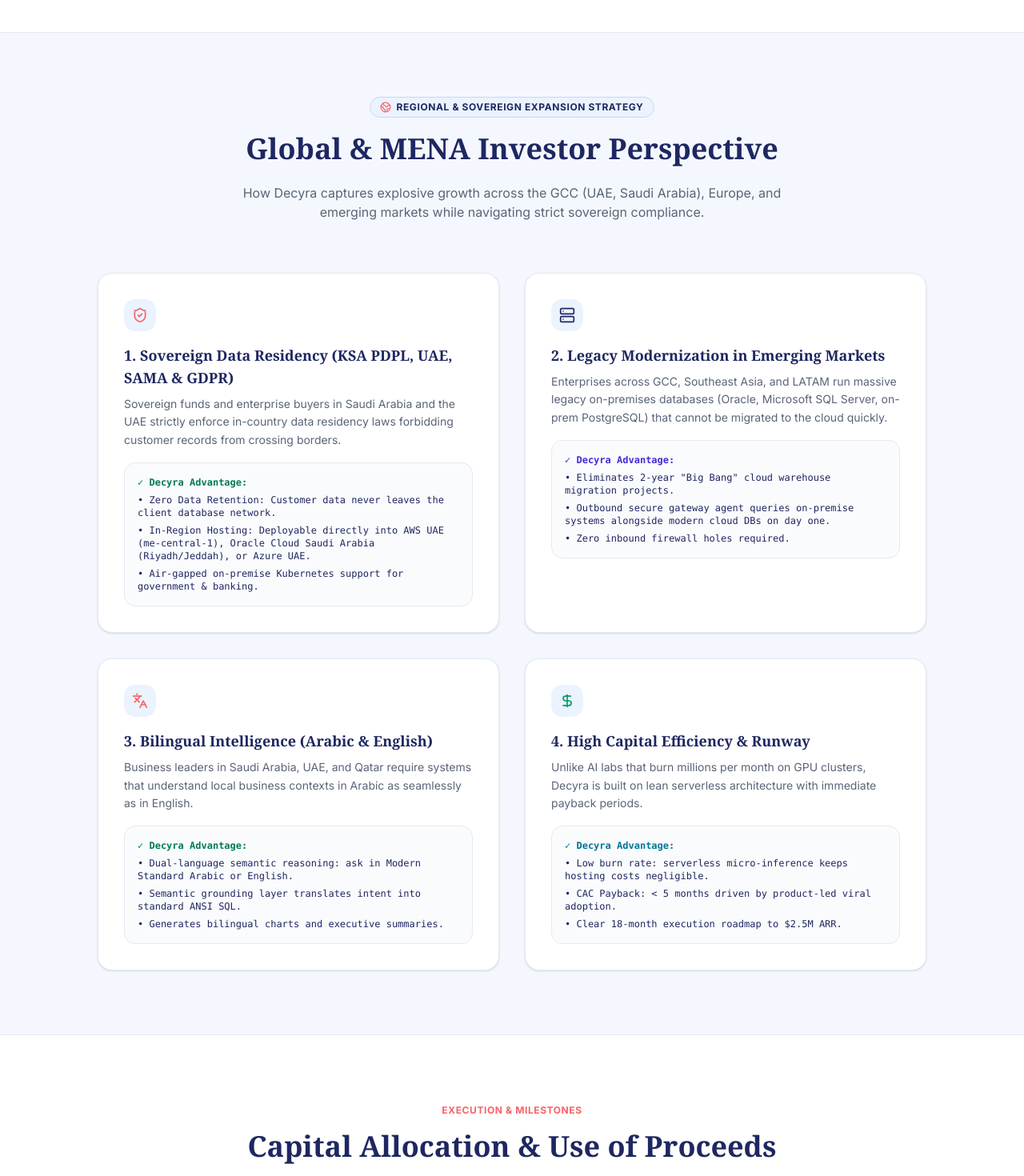
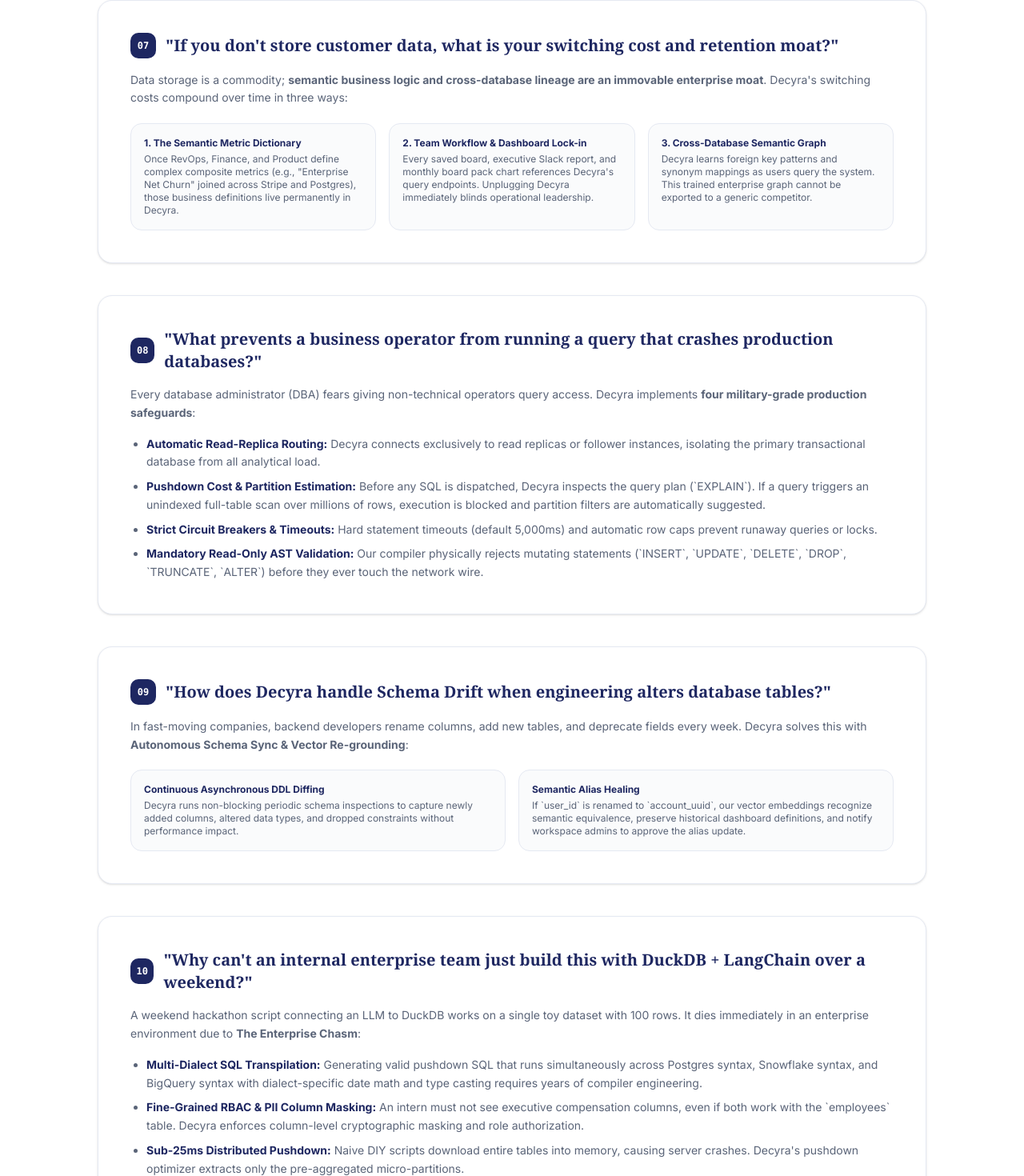
Before and after one commit to anttonyraj/decyra, a Next.js app: page /investors in a window 1280 px wide. Shown: the part 7151-8621 px from the top of the page at 80% size. Built offline with nearby package versions, Linux system fonts and the light colour scheme.

Commit message:
feat(investors): add Q07-Q10 answering switching costs, production crash prevention, schema drift, and build-vs-buy

```diff
--- a/src/app/investors/page.tsx
+++ b/src/app/investors/page.tsx
@@ -645,6 +645,128 @@
                   </ul>
                 </div>
               </div>
+
+              {/* Question 7: Switching Cost & Retention Moat */}
+              <div className="bg-white rounded-2xl border border-[#E5E9F2] p-8 sm:p-10 shadow-sm">
+                <div className="flex items-center gap-3 mb-4">
+                  <span className="w-8 h-8 rounded-lg bg-[#1E2761] text-white flex items-center justify-center text-xs font-bold font-mono">07</span>
+                  <h3 className="text-xl font-bold text-[#1E2761] font-serif">
+                    &quot;If you don&apos;t store customer data, what is your switching cost and retention moat?&quot;
+                  </h3>
+                </div>
+                <div className="space-y-4 text-sm text-[#5A6478] leading-relaxed">
+                  <p>
+                    Data storage is a commodity; <strong>semantic business logic and cross-database lineage are an immovable enterprise moat</strong>. Decyra&apos;s switching costs compound over time in three ways:
+                  </p>
+                  <div className="grid sm:grid-cols-3 gap-4 pt-1">
+                    <div className="p-4 rounded-xl bg-[#FAFBFC] border border-[#E5E9F2]">
+                      <div className="font-bold text-[#1E2761] text-xs mb-1">1. The Semantic Metric Dictionary</div>
+                      <div className="text-xs text-[#5A6478]">
+                        Once RevOps, Finance, and Product define complex composite metrics (e.g., &quot;Enterprise Net Churn&quot; joined across Stripe and Postgres), those business definitions live permanently in Decyra.
+                      </div>
+                    </div>
+                    <div className="p-4 rounded-xl bg-[#FAFBFC] border border-[#E5E9F2]">
+                      <div className="font-bold text-[#1E2761] text-xs mb-1">2. Team Workflow &amp; Dashboard Lock-in</div>
+                      <div className="text-xs text-[#5A6478]">
+                        Every saved board, executive Slack report, and monthly board pack chart references Decyra&apos;s query endpoints. Unplugging Decyra immediately blinds operational leadership.
+                      </div>
+                    </div>
+                    <div className="p-4 rounded-xl bg-[#FAFBFC] border border-[#E5E9F2]">
+                      <div className="font-bold text-[#1E2761] text-xs mb-1">3. Cross-Database Semantic Graph</div>
+                      <div className="text-xs text-[#5A6478]">
+                        Decyra learns foreign key patterns and synonym mappings as users query the system. This trained enterprise graph cannot be exported to a generic competitor.
+                      </div>
+                    </div>
+                  </div>
+                </div>
+              </div>
+
+              {/* Question 8: Production Safety & Crash Prevention */}
+              <div className="bg-white rounded-2xl border border-[#E5E9F2] p-8 sm:p-10 shadow-sm">
+                <div className="flex items-center gap-3 mb-4">
+                  <span className="w-8 h-8 rounded-lg bg-[#1E2761] text-white flex items-center justify-center text-xs font-bold font-mono">08</span>
+                  <h3 className="text-xl font-bold text-[#1E2761] font-serif">
+                    &quot;What prevents a business operator from running a query that crashes production databases?&quot;
+                  </h3>
+                </div>
+                <div className="space-y-4 text-sm text-[#5A6478] leading-relaxed">
+                  <p>
+                    Every database administrator (DBA) fears giving non-technical operators query access. Decyra implements <strong>four military-grade production safeguards</strong>:
+                  </p>
+                  <ul className="list-disc pl-5 space-y-2 text-[#5A6478]">
+                    <li>
+                      <strong className="text-[#1E2761]">Automatic Read-Replica Routing:</strong> Decyra connects exclusively to read replicas or follower instances, isolating the primary transactional database from all analytical load.
+                    </li>
+                    <li>
+                      <strong className="text-[#1E2761]">Pushdown Cost &amp; Partition Estimation:</strong> Before any SQL is dispatched, Decyra inspects the query plan (`EXPLAIN`). If a query triggers an unindexed full-table scan over millions of rows, execution is blocked and partition filters are automatically suggested.
+                    </li>
+                    <li>
+                      <strong className="text-[#1E2761]">Strict Circuit Breakers &amp; Timeouts:</strong> Hard statement timeouts (default 5,000ms) and automatic row caps prevent runaway queries or locks.
+                    </li>
+                    <li>
+                      <strong className="text-[#1E2761]">Mandatory Read-Only AST Validation:</strong> Our compiler physically rejects mutating statements (`INSERT`, `UPDATE`, `DELETE`, `DROP`, `TRUNCATE`, `ALTER`) before they ever touch the network wire.
+                    </li>
+                  </ul>
+                </div>
+              </div>
+
+              {/* Question 9: Schema Drift */}
+              <div className="bg-white rounded-2xl border border-[#E5E9F2] p-8 sm:p-10 shadow-sm">
+                <div className="flex items-center gap-3 mb-4">
+                  <span className="w-8 h-8 rounded-lg bg-[#1E2761] text-white flex items-center justify-center text-xs font-bold font-mono">09</span>
+                  <h3 className="text-xl font-bold text-[#1E2761] font-serif">
+                    &quot;How does Decyra handle Schema Drift when engineering alters database tables?&quot;
+                  </h3>
+                </div>
+                <div className="space-y-4 text-sm text-[#5A6478] leading-relaxed">
+                  <p>
+                    In fast-moving companies, backend developers rename columns, add new tables, and deprecate fields every week. Decyra solves this with <strong>Autonomous Schema Sync &amp; Vector Re-grounding</strong>:
+                  </p>
+                  <div className="grid sm:grid-cols-2 gap-4 pt-1">
+                    <div className="p-4 rounded-xl bg-[#FAFBFC] border border-[#E5E9F2]">
+                      <div className="font-bold text-[#1E2761] text-xs mb-1">Continuous Asynchronous DDL Diffing</div>
+                      <div className="text-xs text-[#5A6478]">
+                        Decyra runs non-blocking periodic schema inspections to capture newly added columns, altered data types, and dropped constraints without performance impact.
+                      </div>
+                    </div>
+                    <div className="p-4 rounded-xl bg-[#FAFBFC] border border-[#E5E9F2]">
+                      <div className="font-bold text-[#1E2761] text-xs mb-1">Semantic Alias Healing</div>
+                      <div className="text-xs text-[#5A6478]">
+                        If `user_id` is renamed to `account_uuid`, our vector embeddings recognize semantic equivalence, preserve historical dashboard definitions, and notify workspace admins to approve the alias update.
+                      </div>
+                    </div>
+                  </div>
+                </div>
+              </div>
+
+              {/* Question 10: Build vs Buy / In-House DIY Defense */}
+              <div className="bg-white rounded-2xl border border-[#E5E9F2] p-8 sm:p-10 shadow-sm">
+                <div className="flex items-center gap-3 mb-4">
+                  <span className="w-8 h-8 rounded-lg bg-[#1E2761] text-white flex items-center justify-center text-xs font-bold font-mono">10</span>
+                  <h3 className="text-xl font-bold text-[#1E2761] font-serif">
+                    &quot;Why can&apos;t an internal enterprise team just build this with DuckDB + LangChain over a weekend?&quot;
+                  </h3>
+                </div>
+                <div className="space-y-4 text-sm text-[#5A6478] leading-relaxed">
+                  <p>
+                    A weekend hackathon script connecting an LLM to DuckDB works on a single toy dataset with 100 rows. It dies immediately in an enterprise environment due to <strong>The Enterprise Chasm</strong>:
+                  </p>
+                  <ul className="list-disc pl-5 space-y-2 text-[#5A6478]">
+                    <li>
+                      <strong className="text-[#1E2761]">Multi-Dialect SQL Transpilation:</strong> Generating valid pushdown SQL that runs simultaneously across Postgres syntax, Snowflake syntax, and BigQuery syntax with dialect-specific date math and type casting requires years of compiler engineering.
+                    </li>
+                    <li>
+                      <strong className="text-[#1E2761]">Fine-Grained RBAC &amp; PII Column Masking:</strong> An intern must not see executive compensation columns, even if both work with the `employees` table. Decyra enforces column-level cryptographic masking and role authorization.
+                    </li>
+                    <li>
+                      <strong className="text-[#1E2761]">Sub-25ms Distributed Pushdown:</strong> Naive DIY scripts download entire tables into memory, causing server crashes. Decyra&apos;s pushdown optimizer extracts only the pre-aggregated micro-partitions.
+                    </li>
+                    <li>
+                      <strong className="text-[#1E2761]">Maintenance &amp; Opportunity Cost:</strong> Enterprises spend $400k+/year in engineering salaries trying to build and maintain internal data tools. Paying Decyra $199 - $999/month is a 10x ROI on day one.
+                    </li>
+                  </ul>
+                </div>
+              </div>
             </div>
           </div>
         </section>
```
